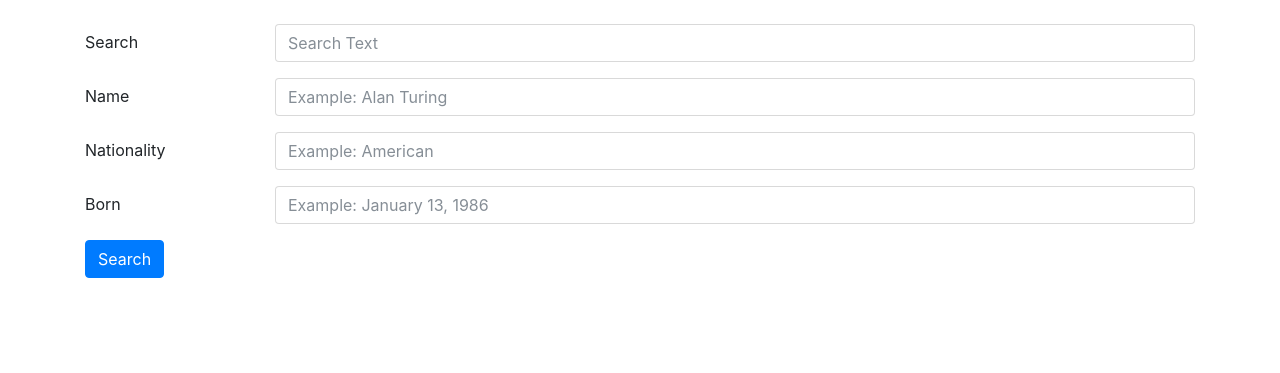
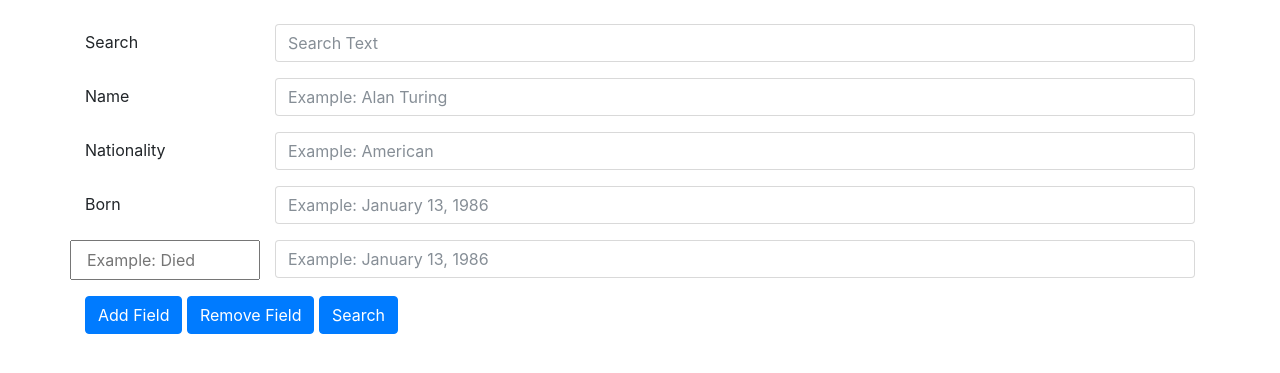
Before and after one commit to miskcoo/programming-training, a Django app: page / in a window 1280 px wide. Shown: the top 373 px of the page. Run offline with Django 3.2, Linux system fonts and the light colour scheme; some libraries are stand-ins or nearby versions.

Commit message:
Add self-defined field

```diff
--- a/wiki-index/server/infobox/templates/search_box.html
+++ b/wiki-index/server/infobox/templates/search_box.html
@@ -1,4 +1,37 @@
-<form action="{% url 'search' %}" method="GET">
+<script>
+function deal_submit()
+{
+	var self_defined_form = $('#search_form>.self-defined-form');
+	for(var i = 0; i < self_defined_form.length; ++i)
+	{
+		var elem = $(self_defined_form[i]);
+		var key = elem.find('.self-defined-key')[0].value;
+		var value_elem = elem.find('.self-defined-value')[0];
+		if(key)
+			value_elem.name = 'f_' + key.toLowerCase().replace(' ', '_');
+		else value_elem.name = '';
+	}
+}
+
+function add_field()
+{
+	var elem = $('<div class="form-group row self-defined-form"> \
+		<input type="text" class="col-2 col-form-label self-defined-key" placeholder="Example: Died"> \
+		<div class="col-10"> \
+			<input class="form-control self-defined-value" type="search" placeholder="Example: January 13, 1986"> \
+		</div> \
+	</div>');
+
+	elem.insertBefore($("#search_form>.form-group").last());
+}
+
+function remove_field()
+{
+	var forms = $('#search_form>.self-defined-form');
+	if(forms.length > 0) forms.last().remove();
+}
+</script>
+<form id="search_form" action="{% url 'search' %}" method="GET" onsubmit="deal_submit()">
 	<div class="form-group row">
 		<label class="col-2 col-form-label" for="search_q">Search</label>
 		<div class="col-10">
@@ -23,8 +56,16 @@
 			<input class="form-control" type="search" id="search_born" name="f_born" placeholder="Example: January 13, 1986">
 		</div>
 	</div>
+	<div class="form-group row self-defined-form">
+		<input type="text" class="col-2 col-form-label self-defined-key" placeholder="Example: Died">
+		<div class="col-10">
+			<input class="form-control self-defined-value" type="search" placeholder="Example: January 13, 1986">
+		</div>
+	</div>
 	<div class="form-group row">
 		<div class="offset-2 col-10">
+			<button type="button" onclick="add_field()" class="btn btn-primary">Add Field</button>
+			<button type="button" onclick="remove_field()" class="btn btn-primary">Remove Field</button>
 			<button type="submit" class="btn btn-primary">Search</button>
 		</div>
 	</div>
```
